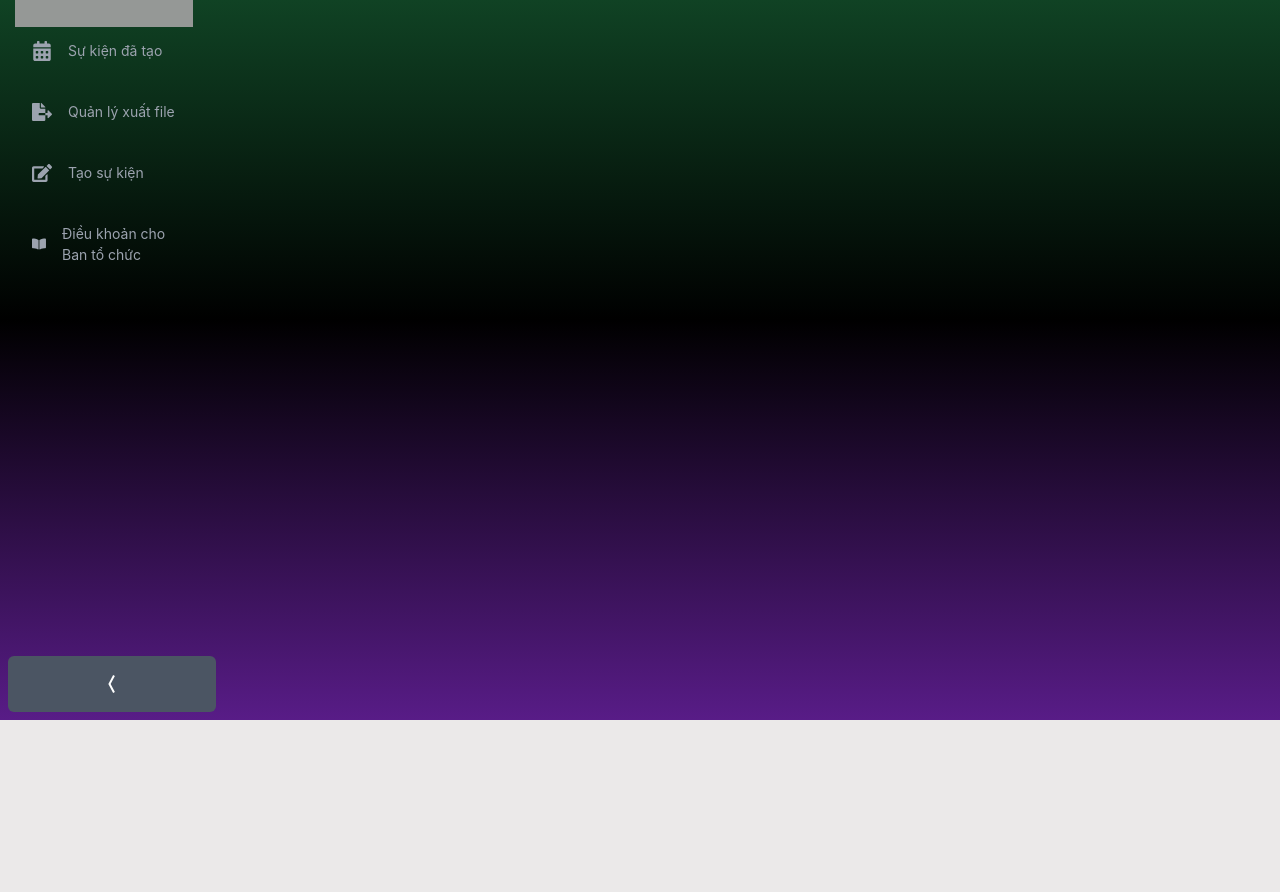
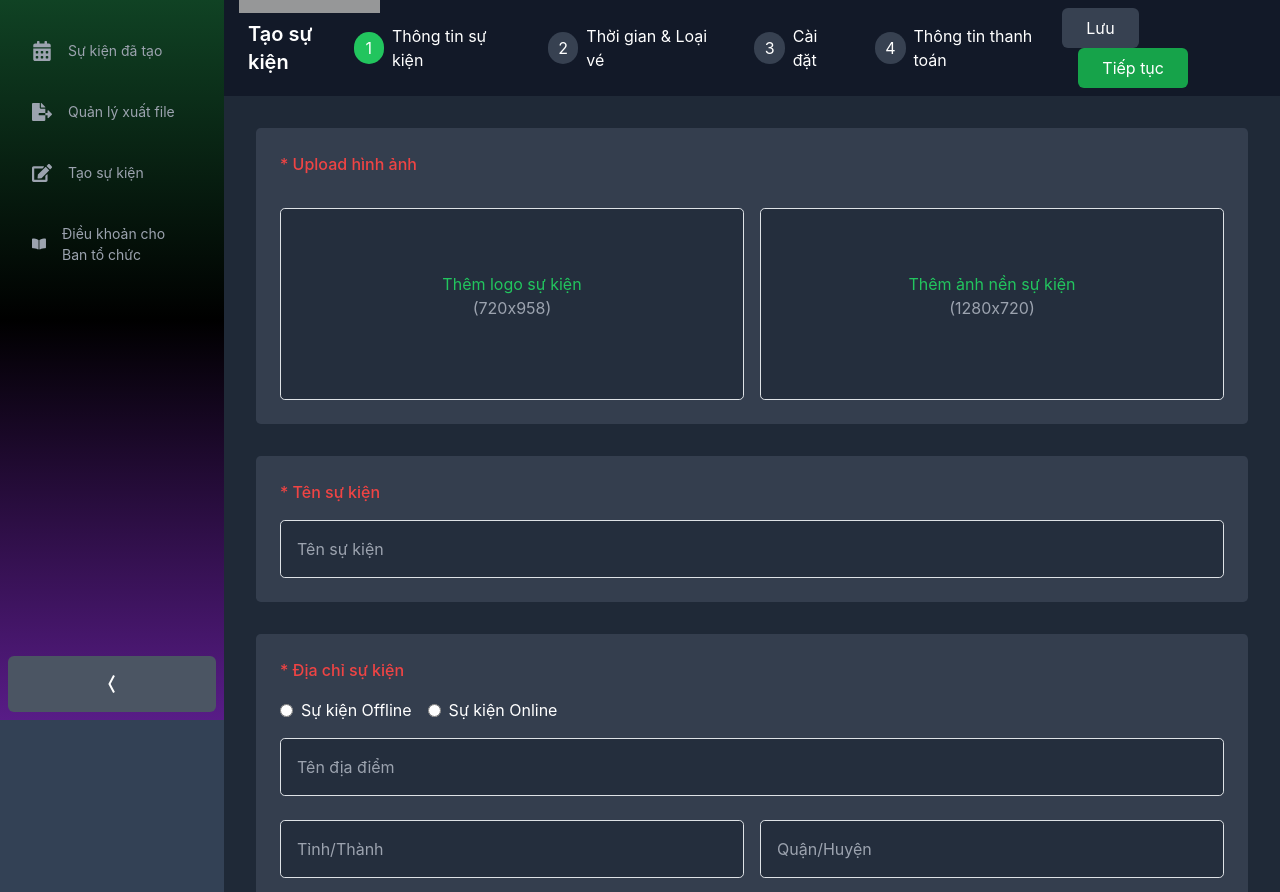
Before and after one commit to quanghuydz123/WebsiteManagerEvent, a React (Create React App) app: page /organizer/CreateEvent in a window 1280 px wide. Shown: the part 80-972 px from the top of the page. Before the commit the page ends 800 px from the top, so only its background shows below. Built offline with nearby package versions, Linux system fonts and the light colour scheme; grey boxes are pictures that could not be loaded.

Commit message:
create template create event for organizer

```diff
--- a/src/index.css
+++ b/src/index.css
@@ -45,7 +45,7 @@ h1, h2, h3, h4, h5{
 ::-webkit-scrollbar-track{background-color: transparent;}
 /*  */
 body{overflow-x: hidden;}
-header{width: 100%;height: 80px;background-color: white;position: fixed;top:0;left: 0;z-index: 100;opacity: 0.95;}
+header{width: 100%;height: 80px;background-color: white;top:0;left: 0;opacity: 0.95;}
 header .logo{width: 180px;}
 header button.rounded-circl{min-width: 40px !important;width: 40px !important;height: 40px !important;
 background-color: #f0f5ff !important;color: "#000"!important;border-radius: 100px;}
--- a/src/pages/organizer/Content/Content.tsx
+++ b/src/pages/organizer/Content/Content.tsx
@@ -3,14 +3,16 @@ import { Route, Routes } from 'react-router-dom';
 import Header from '../../../components/Header/Header';
 import DashboardPage from '../../admin/dashboradPage/DashboardPage';
 import EventPage from '../EventPage/EventPage';
+import EventCreationOrganizerPage from '../EventCreationOrganizerPage/EventCreationOrganizerPage';
 
 
 const Content = ({ isOpen }: { isOpen: boolean }) => {
   return (
     <div
-      className={`min-h-screen flex-1 transition-all duration-300 ${isOpen ? "md:ml-56" : "ml-20"} bg-gradient-to-b from-green-900 via-black to-purple-900`} style={{ paddingTop: '4rem' }}
+      className={`min-h-screen flex-1 transition-all duration-300 ${isOpen ? "md:ml-56" : "ml-20"} bg-gradient-to-b from-green-900 via-black to-purple-900`}
     >
       <div className={`text-white`}>
+
         <Header
           isToggle={false}
           setIsToggle={function (val: boolean): void {
@@ -25,6 +27,8 @@ const Content = ({ isOpen }: { isOpen: boolean }) => {
         <Routes>
           <Route path='EventPage' element={<EventPage />} />
           <Route path='Dashboard' element={<DashboardPage />} />
+          <Route path='CreateEvent' element={<EventCreationOrganizerPage/>} />
+
 
         </Routes>
       </div>
--- /dev/null
+++ b/src/pages/organizer/EventCreationOrganizerPage/EventCreationOrganizerPage.tsx
@@ -0,0 +1,208 @@
+import React, { useState } from 'react';
+
+const EventCreationOrganizerPage: React.FC = () => {
+  const [eventName, setEventName] = useState('');
+  const [eventLocation, setEventLocation] = useState('');
+  const [eventType, setEventType] = useState('');
+  const [eventDescription, setEventDescription] = useState('');
+
+  const [eventLogo, setEventLogo] = useState<File | null>(null);
+  const [eventBackground, setEventBackground] = useState<File | null>(null);
+
+  const handleLogoChange = (e: React.ChangeEvent<HTMLInputElement>) => {
+    if (e.target.files && e.target.files[0]) {
+      setEventLogo(e.target.files[0]);
+    }
+  };
+
+  const handleBackgroundChange = (e: React.ChangeEvent<HTMLInputElement>) => {
+    if (e.target.files && e.target.files[0]) {
+      setEventBackground(e.target.files[0]);
+    }
+  };
+
+  const handleSubmit = (e: React.FormEvent) => {
+    e.preventDefault();
+    // Handle form submission logic here
+  };
+
+  return (
+    <div className="min-h-screen text-white bg-gray-800">
+      {/* Top Navigation Step Bar */}
+      <div className="bg-gray-900/90 px-4 py-2 flex justify-between items-center">
+        <h1 className="text-xl font-semibold">Tạo sự kiện</h1>
+        <div className="flex space-x-8">
+          <div className="flex items-center">
+            <span className="bg-green-500 text-white rounded-full w-8 h-8 flex items-center justify-center">1</span>
+            <span className="ml-2">Thông tin sự kiện</span>
+          </div>
+          <div className="flex items-center">
+            <span className="bg-gray-700 text-white rounded-full w-8 h-8 flex items-center justify-center">2</span>
+            <span className="ml-2">Thời gian & Loại vé</span>
+          </div>
+          <div className="flex items-center">
+            <span className="bg-gray-700 text-white rounded-full w-8 h-8 flex items-center justify-center">3</span>
+            <span className="ml-2">Cài đặt</span>
+          </div>
+          <div className="flex items-center">
+            <span className="bg-gray-700 text-white rounded-full w-8 h-8 flex items-center justify-center">4</span>
+            <span className="ml-2">Thông tin thanh toán</span>
+          </div>
+        </div>
+        <div className="space-x-4">
+          <button className="bg-gray-700 px-4 py-2 rounded-md">Lưu</button>
+          <button className="bg-green-600 px-4 py-2 rounded-md">Tiếp tục</button>
+        </div>
+      </div>
+
+      <div className="p-8">
+        <form onSubmit={handleSubmit} className="space-y-8">
+          {/* Image Upload Section */}
+          <div className="bg-gray-700/90 p-6 rounded-lg">
+            <label className="text-red-500 font-medium">* Upload hình ảnh</label>
+            <div className="grid grid-cols-2 gap-4 mt-4">
+              {/* Event Logo Upload */}
+              <div className="bg-gray-800/70 border border-gray-500 rounded-lg p-4 flex flex-col items-center justify-center text-center h-48 relative">
+                <input
+                  type="file"
+                  accept="image/*"
+                  onChange={handleLogoChange}
+                  className="absolute inset-0 opacity-0 cursor-pointer"
+                />
+                {eventLogo ? (
+                  <img
+                    src={URL.createObjectURL(eventLogo)}
+                    alt="Event Logo Preview"
+                    className="h-full w-full object-cover rounded-lg"
+                  />
+                ) : (
+                  <>
+                    <span className="text-green-500">Thêm logo sự kiện</span>
+                    <p className="text-gray-400">(720x958)</p>
+                  </>
+                )}
+              </div>
+
+              {/* Event Background Upload */}
+              <div className="bg-gray-800/70 border border-gray-500 rounded-lg p-4 flex flex-col items-center justify-center text-center h-48 relative">
+                <input
+                  type="file"
+                  accept="image/*"
+                  onChange={handleBackgroundChange}
+                  className="absolute inset-0 opacity-0 cursor-pointer"
+                />
+                {eventBackground ? (
+                  <img
+                    src={URL.createObjectURL(eventBackground)}
+                    alt="Event Background Preview"
+                    className="h-full w-full object-cover rounded-lg"
+                  />
+                ) : (
+                  <>
+                    <span className="text-green-500">Thêm ảnh nền sự kiện</span>
+                    <p className="text-gray-400">(1280x720)</p>
+                  </>
+                )}
+              </div>
+            </div>
+          </div>
+
+          {/* Event Name */}
+          <div className="bg-gray-700/90 p-6 rounded-lg">
+            <label className="text-red-500 font-medium">* Tên sự kiện</label>
+            <input
+              type="text"
+              value={eventName}
+              onChange={(e) => setEventName(e.target.value)}
+              className="w-full mt-2 p-3 bg-gray-800/70 border border-gray-500 rounded-lg text-white"
+              placeholder="Tên sự kiện"
+            />
+          </div>
+
+          {/* Event Location */}
+          <div className="bg-gray-700/90 p-6 rounded-lg">
+            <label className="text-red-500 font-medium">* Địa chỉ sự kiện</label>
+            <div className="flex space-x-4 mt-2">
+              <label className="flex items-center">
+                <input type="radio" name="eventType" value="Offline" className="form-radio text-green-500 mr-2" />
+                Sự kiện Offline
+              </label>
+              <label className="flex items-center">
+                <input type="radio" name="eventType" value="Online" className="form-radio text-green-500 mr-2" />
+                Sự kiện Online
+              </label>
+            </div>
+            <input
+              type="text"
+              value={eventLocation}
+              onChange={(e) => setEventLocation(e.target.value)}
+              className="w-full mt-2 p-3 bg-gray-800/70 border border-gray-500 rounded-lg text-white"
+              placeholder="Tên địa điểm"
+            />
+            <div className="grid grid-cols-2 gap-4 mt-4">
+              <input
+                type="text"
+                className="w-full p-3 bg-gray-800/70 border border-gray-500 rounded-lg text-white"
+                placeholder="Tỉnh/Thành"
+              />
+              <input
+                type="text"
+                className="w-full p-3 bg-gray-800/70 border border-gray-500 rounded-lg text-white"
+                placeholder="Quận/Huyện"
+              />
+              <input
+                type="text"
+                className="w-full p-3 bg-gray-800/70 border border-gray-500 rounded-lg text-white"
+                placeholder="Phường/Xã"
+              />
+              <input
+                type="text"
+                className="w-full p-3 bg-gray-800/70 border border-gray-500 rounded-lg text-white"
+                placeholder="Số nhà, đường"
+              />
+            </div>
+          </div>
+
+          {/* Event Type */}
+          <div className="bg-gray-700/90 p-6 rounded-lg">
+            <label className="text-red-500 font-medium">* Thể loại sự kiện</label>
+            <select
+              value={eventType}
+              onChange={(e) => setEventType(e.target.value)}
+              className="w-full mt-2 p-3 bg-gray-800/70 border border-gray-500 rounded-lg text-white"
+            >
+              <option value="">Vui lòng chọn</option>
+              <option value="Conference">Hội thảo</option>
+              <option value="Workshop">Workshop</option>
+              <option value="Concert">Buổi hòa nhạc</option>
+            </select>
+          </div>
+
+          {/* Event Description */}
+          <div className="bg-gray-700/90 p-6 rounded-lg">
+            <label className="text-red-500 font-medium">* Thông tin sự kiện</label>
+            <textarea
+              value={eventDescription}
+              onChange={(e) => setEventDescription(e.target.value)}
+              className="w-full mt-2 p-3 bg-gray-800/70 border border-gray-500 rounded-lg text-white"
+              placeholder="Mô tả sự kiện"
+              rows={5}
+            ></textarea>
+          </div>
+
+          {/* Submit Button */}
+          <div className="text-right">
+            <button
+              type="submit"
+              className="bg-green-600 px-6 py-3 rounded-md font-semibold hover:bg-green-700"
+            >
+              Tiếp tục
+            </button>
+          </div>
+        </form>
+      </div>
+    </div>
+  );
+};
+
+export default EventCreationOrganizerPage;
--- a/src/pages/organizer/EventPage/EventPage.tsx
+++ b/src/pages/organizer/EventPage/EventPage.tsx
@@ -2,7 +2,7 @@ import React from 'react';
 
 const EventPage = () => {
   return (
-    <div className="min-h-screen bg-gradient-to-b from-green-900 via-black to-purple-900 text-white p-4">
+    <div className="min-h-screen bg-gradient-to-b from-green-900 via-black to-purple-900 text-white ">
       <div className="flex items-center justify-between bg-gray-900 p-4 rounded mb-4">
   <h1 className="text-xl font-bold">Sự kiện đã tạo</h1>
   <div className="flex-1 flex justify-end">
--- a/src/pages/organizer/Sidebar/Sidebar.tsx
+++ b/src/pages/organizer/Sidebar/Sidebar.tsx
@@ -18,6 +18,7 @@ const menuItems = [
     {
       icon: FaEdit,
       name: 'Tạo sự kiện',
+      key: 'CreateEvent'
     },
     {
       icon: FaBookOpen,
```
